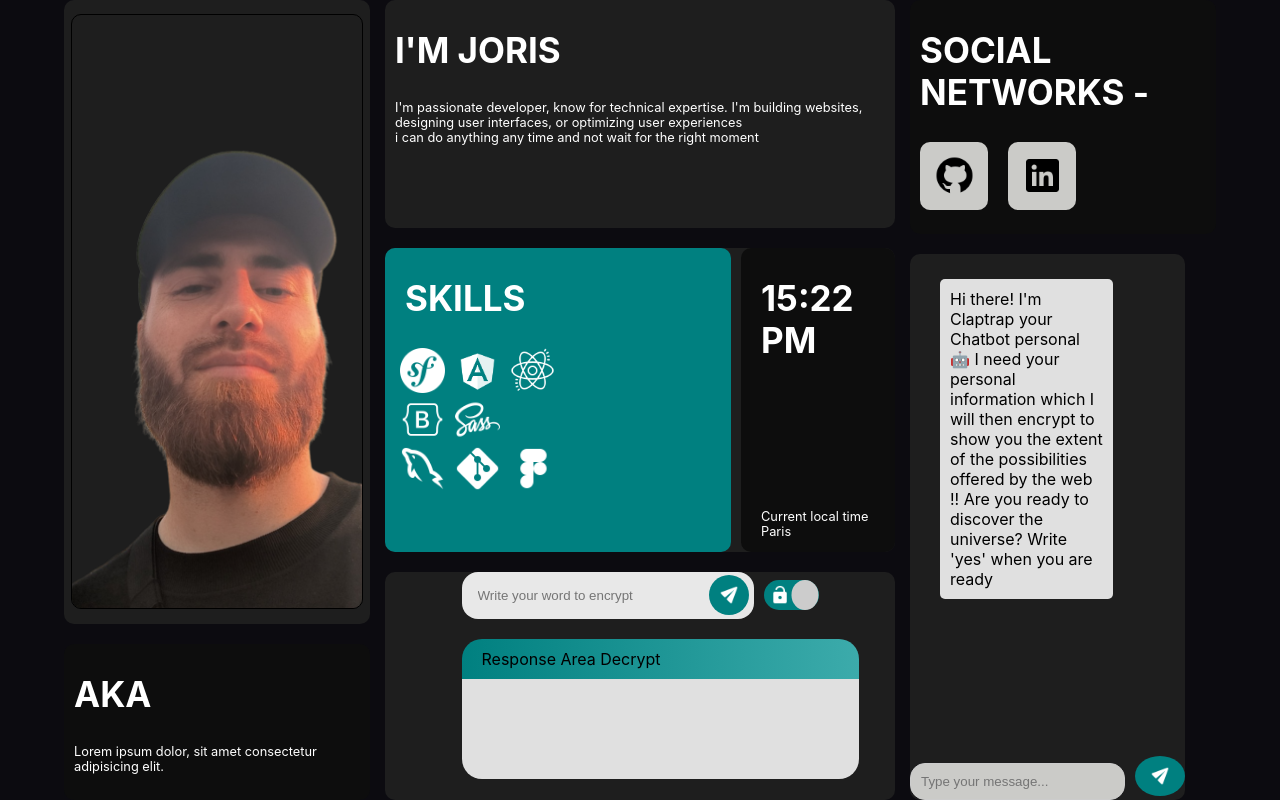
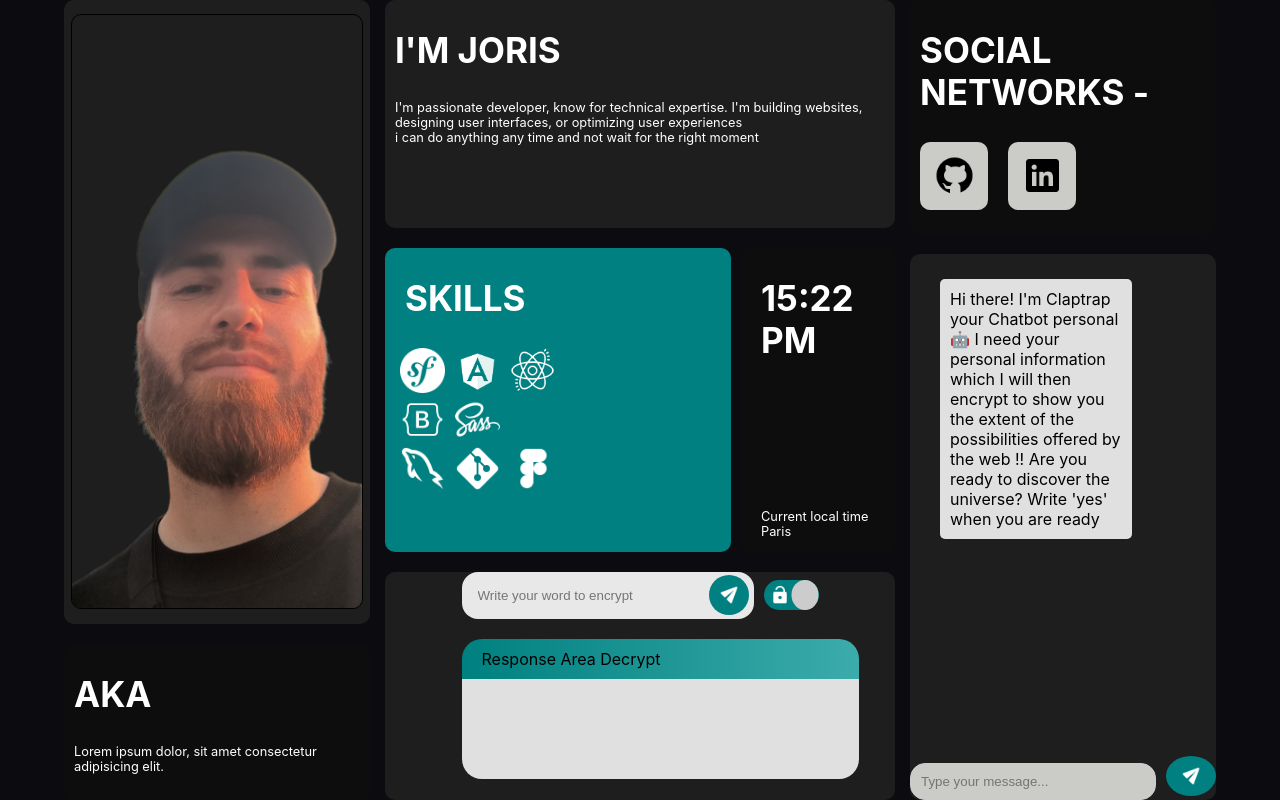
Before and after one commit to jorisbertier/Portfolio, a React (Create React App) app: page / in a window 1280 px wide. Shown: the part 2840-3640 px from the top of the page. Built offline with nearby package versions, Linux system fonts and the light colour scheme.

Commit message:
correctif width

```diff
--- a/src/components/About.jsx
+++ b/src/components/About.jsx
@@ -52,7 +52,7 @@
     ${(props) =>
     props.$70 && `
         height:70%;
-        width: 90%;
+        width: 100%;
     `}
     ${(props) =>
     props.$80 && `
@@ -95,20 +95,25 @@
         props.$flex && `
         display: flex;
         gap: 10px;
+        background: none;
     `}
-    // transition: 0.2s;
+    transition: 0.2s;
 
-    // &:hover {
-    //     opacity: 0.7;
-    //     box-shadow: 8px 6px 0 2px #1d1e30;
-    //     transform : translateY(-10px);
-    // }
+    ${(props) =>
+        props.$hover && `
+        &:hover {
+            opacity: 0.7;
+            box-shadow: 8px 6px 0 2px #1d1e30;
+            transform : translateY(-10px);
+        }
+    `}
 `
 
 const SectionContent = styled.div `
     border-radius: 10px;
     height: 100%;
     padding-left: 10px;
+    transition: 0.2s;
 
     ${(props) =>
     props.$70 && `
@@ -125,8 +130,16 @@
             display: flex;
             justify-content: space-between;
             flex-direction: column;
-        `}
+    `}
 
+    ${(props) =>
+        props.$hover && `
+        &:hover {
+            opacity: 0.7;
+            box-shadow: 8px 6px 0 2px #1d1e30;
+            transform : translateY(-10px);
+        }
+    `}
 `
 
 const Subtitle = styled.h2 `
@@ -201,21 +214,21 @@
     <WrapperContacts>
 
         <WrapperContact $30>
-            <SectionContact $80><Img src={Profil}/></SectionContact>
-            <SectionContact $20 $grey>
+            <SectionContact $80 $hover><Img src={Profil}/></SectionContact>
+            <SectionContact $20 $grey $hover>
                 <Subtitle>Aka</Subtitle>
                 <TextAbout>Lorem ipsum dolor, sit amet consectetur adipisicing elit. </TextAbout>
             </SectionContact>
         </WrapperContact>
 
         <WrapperContact $50>
-            <SectionContact $30>
+            <SectionContact $30 $hover>
                 <Subtitle>I'M JORIS</Subtitle>
                 <TextAbout>I'm passionate developer, know for technical expertise. I'm building websites, designing user interfaces, or optimizing user experiences<br/>i can do anything any time and not wait for the right moment</TextAbout>
             </SectionContact>
 
             <SectionContact $40 $flex>
-                <SectionContent $70>
+                <SectionContent $70 $hover>
                     <Subtitle>Skills</Subtitle>
                     <LogoStack logo={Logos.SymfonyLight} size={'45'}/>
                     <LogoStack logo={Logos.AngularLight} size={'45'}/>
@@ -226,7 +239,7 @@
                     <LogoStack logo={Logos.GitLight} size={'45'}/>
                     <LogoStack logo={Logos.FigmaLight} size={'45'}/>
                 </SectionContent>
-                <SectionContent $30 $separateContent>
+                <SectionContent $30 $separateContent $hover>
                     <Subtitle>{parisTime.hours}:{parisTime.minutes}<br/>{parisTime.hours <= 12 ? <span>AM</span> : <span>PM</span>}</Subtitle>
                     <TextAbout>Current local time Paris</TextAbout>
                 </SectionContent>
```
